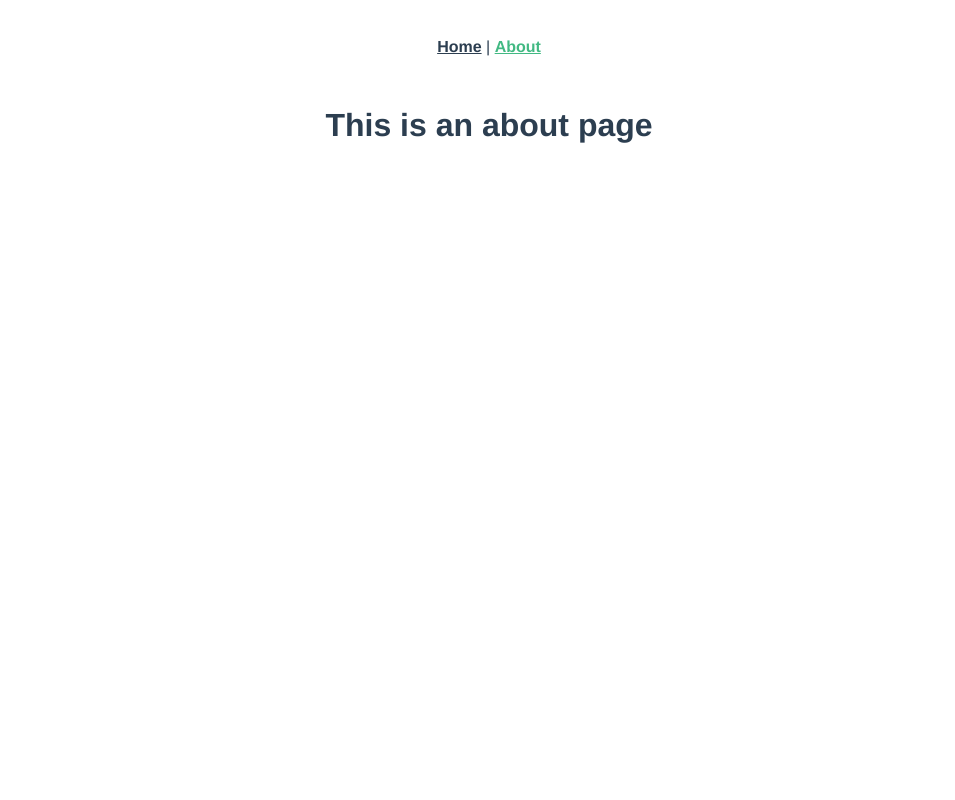
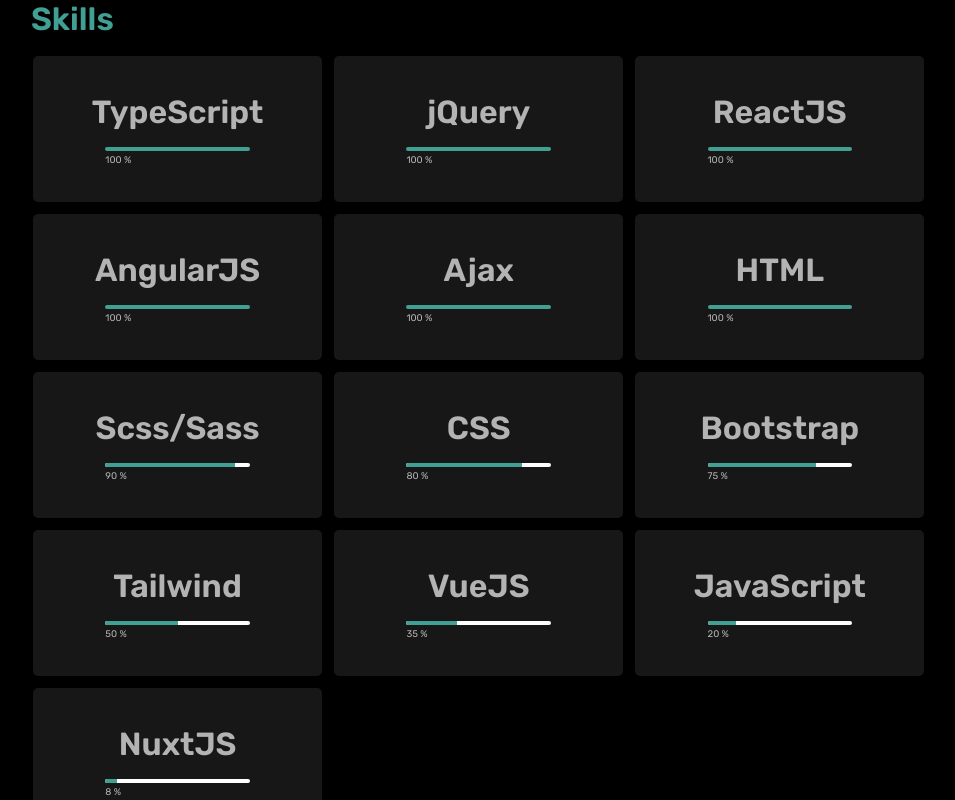
Before and after one commit to AyxanSadiqov/aykhan-sadigov, a Vue app: page /about in a window 1280 px wide. Shown: the whole page, without its empty margins (151-1106 px from the left). Built offline with nearby package versions, Linux system fonts and the light colour scheme.

Commit message:
first commit

```diff
--- a/src/App.vue
+++ b/src/App.vue
@@ -1,30 +1,20 @@
 <template>
-  <nav>
-    <router-link to="/">Home</router-link> |
-    <router-link to="/about">About</router-link>
-  </nav>
-  <router-view/>
+  <div id="app">
+    <router-view />
+  </div>
 </template>
 
 <style lang="scss">
-#app {
-  font-family: Avenir, Helvetica, Arial, sans-serif;
-  -webkit-font-smoothing: antialiased;
-  -moz-osx-font-smoothing: grayscale;
-  text-align: center;
-  color: #2c3e50;
+@import url('https://fonts.googleapis.com/css2?family=Rubik:ital,wght@0,300;0,400;0,500;0,600;0,700;0,800;0,900;1,300;1,400;1,500;1,600;1,700;1,800;1,900&display=swap');
+html,
+body {
+  margin: 0;
+  padding: 0;
+  background-color: rgba(31,40,49,255);
+  font-family: 'Rubik', sans-serif;
+  overflow: hidden;
 }
-
-nav {
-  padding: 30px;
-
-  a {
-    font-weight: bold;
-    color: #2c3e50;
-
-    &.router-link-exact-active {
-      color: #42b983;
-    }
-  }
+#app{
+  height: 100%;
 }
 </style>
--- a/src/components/HelloWorld.vue
+++ /dev/null
@@ -1,60 +0,0 @@
-<template>
-  <div class="hello">
-    <h1>{{ msg }}</h1>
-    <p>
-      For a guide and recipes on how to configure / customize this project,<br>
-      check out the
-      <a href="https://cli.vuejs.org" target="_blank" rel="noopener">vue-cli documentation</a>.
-    </p>
-    <h3>Installed CLI Plugins</h3>
-    <ul>
-      <li><a href="https://github.com/vuejs/vue-cli/tree/dev/packages/%40vue/cli-plugin-babel" target="_blank" rel="noopener">babel</a></li>
-      <li><a href="https://github.com/vuejs/vue-cli/tree/dev/packages/%40vue/cli-plugin-router" target="_blank" rel="noopener">router</a></li>
-      <li><a href="https://github.com/vuejs/vue-cli/tree/dev/packages/%40vue/cli-plugin-vuex" target="_blank" rel="noopener">vuex</a></li>
-      <li><a href="https://github.com/vuejs/vue-cli/tree/dev/packages/%40vue/cli-plugin-eslint" target="_blank" rel="noopener">eslint</a></li>
-    </ul>
-    <h3>Essential Links</h3>
-    <ul>
-      <li><a href="https://vuejs.org" target="_blank" rel="noopener">Core Docs</a></li>
-      <li><a href="https://forum.vuejs.org" target="_blank" rel="noopener">Forum</a></li>
-      <li><a href="https://chat.vuejs.org" target="_blank" rel="noopener">Community Chat</a></li>
-      <li><a href="https://twitter.com/vuejs" target="_blank" rel="noopener">Twitter</a></li>
-      <li><a href="https://news.vuejs.org" target="_blank" rel="noopener">News</a></li>
-    </ul>
-    <h3>Ecosystem</h3>
-    <ul>
-      <li><a href="https://router.vuejs.org" target="_blank" rel="noopener">vue-router</a></li>
-      <li><a href="https://vuex.vuejs.org" target="_blank" rel="noopener">vuex</a></li>
-      <li><a href="https://github.com/vuejs/vue-devtools#vue-devtools" target="_blank" rel="noopener">vue-devtools</a></li>
-      <li><a href="https://vue-loader.vuejs.org" target="_blank" rel="noopener">vue-loader</a></li>
-      <li><a href="https://github.com/vuejs/awesome-vue" target="_blank" rel="noopener">awesome-vue</a></li>
-    </ul>
-  </div>
-</template>
-
-<script>
-export default {
-  name: 'HelloWorld',
-  props: {
-    msg: String
-  }
-}
-</script>
-
-<!-- Add "scoped" attribute to limit CSS to this component only -->
-<style scoped lang="scss">
-h3 {
-  margin: 40px 0 0;
-}
-ul {
-  list-style-type: none;
-  padding: 0;
-}
-li {
-  display: inline-block;
-  margin: 0 10px;
-}
-a {
-  color: #42b983;
-}
-</style>
--- a/src/views/AboutView.vue
+++ b/src/views/AboutView.vue
@@ -1,5 +1,234 @@
 <template>
-  <div class="about">
-    <h1>This is an about page</h1>
+  <div id="about">
+    <div class="skills">Skills</div>
+    <div class="container">
+      <div class="card" @mousemove="cardMouseMove">
+        <div v-for="(item, index) in itemsFunc" :key="index" class="title">
+          <div class="title-border"></div>
+          <div class="title-content">
+            <div class="name">{{ item.name }}</div>
+            <div class="bar">
+              <div class="bar-bg">
+                <div
+                  class="bar-front"
+                  :style="`width:${item.performance || 0}%;`"
+                ></div>
+              </div>
+              <div class="bar-text">{{ item.performance || 0 }} %</div>
+            </div>
+          </div>
+        </div>
+      </div>
+    </div>
   </div>
 </template>
+
+<script>
+export default {
+  data() {
+    return {
+      items: [
+        {
+          name: "HTML",
+          performance: 100,
+        },
+        {
+          name: "JavaScript",
+          performance: 20,
+        },
+        {
+          name: "CSS",
+          performance: 80,
+        },
+        {
+          name: "Scss/Sass",
+          performance: 90,
+        },
+        {
+          name: "VueJS",
+          performance: 35,
+        },
+        {
+          name: "NuxtJS",
+          performance: 8,
+        },
+        {
+          name: "Tailwind",
+          performance: 50,
+        },
+        {
+          name: "Bootstrap",
+          performance: 75,
+        },
+        {
+          name: "Ajax",
+          performance: 100,
+        },
+        {
+          name: "AngularJS",
+          performance: 100,
+        },
+        {
+          name: "ReactJS",
+          performance: 100,
+        },
+        {
+          name: "jQuery",
+          performance: 100,
+        },
+        {
+          name: "TypeScript",
+          performance: 100,
+        },
+      ],
+    };
+  },
+  computed: {
+    itemsFunc() {
+      let items = this.items;
+      let sortedItem = items.sort((a, b) =>
+        a.performance < b.performance ? 1 : -1
+      );
+      return sortedItem;
+    },
+  },
+  methods: {
+    cardMouseMove(e) {
+      for (const card of document.getElementsByClassName("title")) {
+        const rect = card.getBoundingClientRect(),
+          x = e.clientX - rect.left,
+          y = e.clientY - rect.top;
+        card.style.setProperty("--mouse-x", `${x}px`);
+        card.style.setProperty("--mouse-y", `${y}px`);
+      }
+    },
+  },
+};
+</script>
+
+<style lang="scss" scoped>
+#about {
+  height: 100vh;
+  overflow-y: auto;
+  display: flex;
+  align-items: center;
+  flex-direction: column;
+  background: black;
+  .skills{
+    display: flex;
+    justify-content: start;
+    max-width: 916px;
+    width: 100%;
+    color: #41a093;
+    font-size: 2rem;
+    font-weight: 600;
+  }
+}
+.container {
+  display: flex;
+  justify-content: center;
+  background: black;
+  -webkit-user-select: none; /* Safari */
+  -ms-user-select: none; /* IE 10 and IE 11 */
+  user-select: none; /* Standard syntax */
+}
+
+.card {
+  padding-top: 1rem;
+  display: flex;
+  flex-wrap: wrap;
+  gap: 8px;
+  max-width: 916px;
+  position: relative;
+}
+
+.card:hover > .title > .title-border {
+  opacity: 1;
+}
+
+.title {
+  max-width: 32%;
+  width: 100%;
+  height: 150px;
+  max-height: 150px;
+  position: relative;
+  background: black;
+  cursor: default;
+  border-radius: 5px;
+  -webkit-transition: all 0.3s;
+  transition: all 0.3s;
+
+  &:hover::before {
+    opacity: 1;
+  }
+  &::before,
+  .title-border {
+    border-radius: inherit;
+    content: "";
+    width: 100%;
+    height: 100%;
+    position: absolute;
+    left: 0px;
+    top: 0px;
+    z-index: 2;
+  }
+  &::before {
+    background: radial-gradient(
+      800px circle at var(--mouse-x) var(--mouse-y),
+      rgba(255, 255, 255, 0.06),
+      transparent 40%
+    );
+    z-index: 3;
+  }
+  .title-border {
+    background: radial-gradient(
+      400px circle at var(--mouse-x) var(--mouse-y),
+      rgba(255, 255, 255, 0.3),
+      transparent 40%
+    );
+    z-index: 1;
+  }
+  .title-content {
+    display: flex;
+    flex-direction: column;
+    justify-content: center;
+    align-items: center;
+    background: rgb(23, 23, 23);
+    border-radius: inherit;
+    margin: 2px;
+    height: calc(100% - 4px);
+    width: calc(100% - 4px);
+    position: relative;
+    z-index: 2;
+    color: rgb(179, 179, 179);
+    .name {
+      font-size: 2rem;
+      font-weight: 600;
+    }
+    .bar {
+      padding-top: 1rem;
+      display: flex;
+      flex-direction: column;
+      align-items: center;
+      width: 50%;
+      .bar-text {
+        padding-top: 0.2rem;
+        font-size: 0.6rem;
+        width: 100%;
+      }
+      .bar-bg {
+        width: 100%;
+        height: 4px;
+        background: white;
+        border-radius: 5px;
+        overflow: hidden;
+        .bar-front {
+          background: #41a093;
+          height: 100%;
+          transition: all 0.3s;
+        }
+      }
+    }
+  }
+}
+</style>
--- a/src/views/HomeView.vue
+++ b/src/views/HomeView.vue
@@ -1,18 +1,129 @@
 <template>
-  <div class="home">
-    <img alt="Vue logo" src="../assets/logo.png">
-    <HelloWorld msg="Welcome to Your Vue.js App"/>
+  <div>
+    <div class="container">
+      <div class="tiles">
+        <div
+          v-for="(menu, index) in menus"
+          :key="index"
+          class="title"
+          @click="
+            activeMenu == index + 1 ? (activeMenu = -1) : (activeMenu = index + 1)
+          "
+          :class="activeMenu == index + 1 ? 'active disable' : ''"
+        >
+          <div @click="openUrl(menu, index)" class="title-content">
+            <div class="num">0{{ index + 1 }}.</div>
+            <div class="text">{{ menu.name }}</div>
+          </div>
+        </div>
+      </div>
+    </div>
   </div>
 </template>
 
 <script>
-// @ is an alias to /src
-import HelloWorld from '@/components/HelloWorld.vue'
+export default {
+  data() {
+    return {
+      activeMenu: -1,
+      menus: [
+        {
+          name: "About",
+          router: "about"
+        },
+        {
+          name: "Experience",
+          router: "experience"
+        },
+        {
+          name: "Work",
+          router: "work"
+        },
+        {
+          name: "Contact",
+          router: "contact"
+        },
+      ],
+    };
+  },
+  methods: {
+    openUrl(menu, index) {
+      if(this.activeMenu == index + 1) {
+        setTimeout(() => {
+          this.$router.push({ name: menu.router })
+        }, 1000)
+      }
+    }
+  }
+};
+</script>
 
-export default {
-  name: 'HomeView',
-  components: {
-    HelloWorld
+<style lang="scss" scoped>
+.active {
+  transform: rotateX(-90deg) rotateY(45deg) rotateZ(0deg) translate3d(0, -120px, 0);
+  background: #cad5f5 !important;
+  cursor: pointer !important;
+}
+.container {
+  -webkit-perspective: 500px;
+  perspective: 1000px;
+  height: 100vh;
+  -webkit-user-select: none; /* Safari */
+  -ms-user-select: none; /* IE 10 and IE 11 */
+  user-select: none; /* Standard syntax */
+}
+
+.tiles {
+  width: 630px;
+  height: 630px;
+
+  position: relative;
+  left: 50%;
+  top: 0px;
+  margin-left: -315px;
+
+  -webkit-transform: rotateZ(0deg);
+  transform: rotateX(60deg) rotateY(0deg) rotateZ(45deg);
+  -webkit-transform-style: preserve-3d;
+  transform-style: preserve-3d;
+  // border: 1px solid red;
+}
+
+.title {
+  width: 300px;
+  height: 300px;
+  display: flex;
+  justify-content: center;
+  align-items: center;
+  flex-direction: column;
+  float: left;
+  margin: 0 10px 10px 0;
+  background: #858dad;
+  color: white;
+  cursor: default;
+  border-radius: 5px;
+  -webkit-transition: all 0.3s;
+  transition: all 0.3s;
+
+  &:not(.disable):hover {
+    background: #cad5f5;
+    -webkit-transform: translate3d(0, 0, 20px);
+    transform: translate3d(0, 0, 20px);
+    box-shadow: 30px 30px 10px rgba(0, 0, 0, 0.5);
   }
 }
-</script>
+
+.title-content {
+  // border: 1px solid red;
+  .num {
+    font-size: 4rem;
+    font-weight: 600;
+    color: rgb(255, 0, 0);
+  }
+  .text {
+    font-size: 2rem;
+    font-weight: 600;
+    color: white;
+  }
+}
+</style>
```
Also changed, not shown: src/router/index.js (+3 -5 lines).
